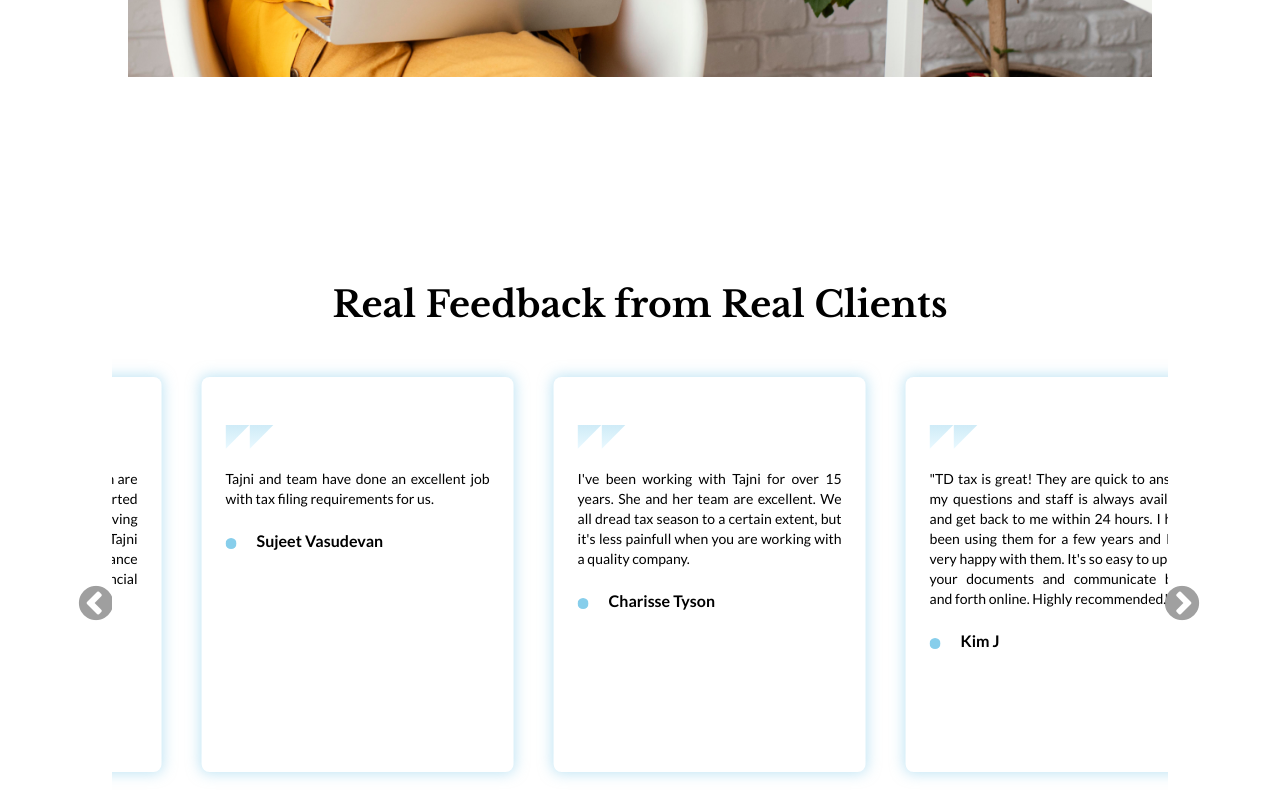
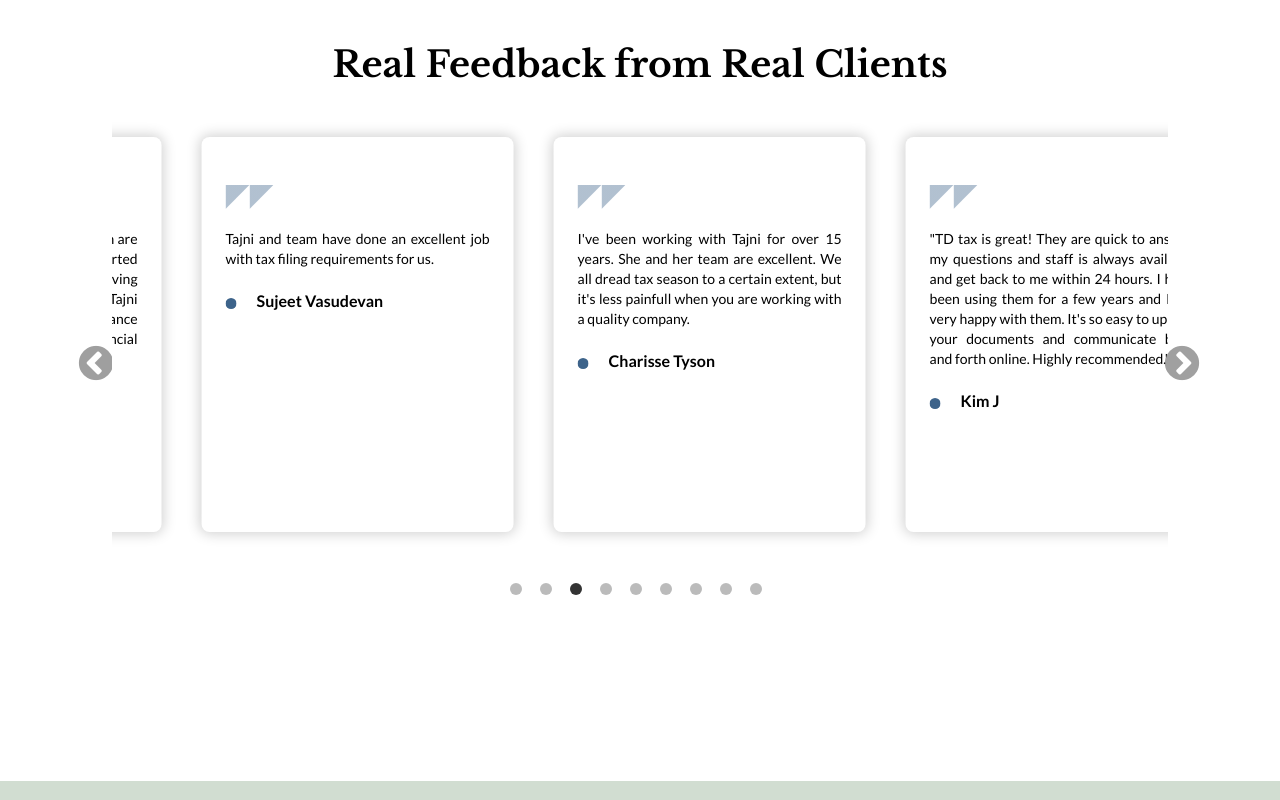
Before and after one commit to NikhilMourya/Boutique-Books, a React (Vite) app: page / in a window 1280 px wide. Shown: the part 3000-3800 px from the top of the page. Built offline with nearby package versions, Linux system fonts and the light colour scheme; a web font is replaced by a local one.

Commit message:
UI Update and bug fixed

```diff
--- a/src/components/Homepage/LadyScroll.jsx
+++ b/src/components/Homepage/LadyScroll.jsx
@@ -50,15 +50,15 @@ const LadyScroll = () => {
                 <div className=" mx-auto my-10 w-[80%]" ref={ladyRef}>
                     <div className="mx-auto relative" >
                         <div className="center relative z-0">
-                            <img className="w-full md:h-full h-screen object-cover" src={ladyWithLaptop} />
-                            <div className="black-overlay" ref={ladyRefOverlay}>
+                            <img className="w-full h-screen object-cover" src={ladyWithLaptop} />
+                            <div className="black-overlay flex justify-center items-center " ref={ladyRefOverlay}>
                                 <div className="lg:px-48 md:px-36 lg:p-32 md:p-28 h-screen w-full flex items-center" ref={ladyRefOverlayContent}>
                                     <div className="mx-auto text-white max-md:p-10">
                                         <h1 className="mt-10 mb-1 md:text-4xl  sm:text-3xl 2xl font-primary">Effortless Financial Management Services</h1>
-                                        <div className="center mx-auto mb-3">
+                                        <div className="center mx-auto mb-10">
                                             <div id='underline-divider' className="w-1/5 h-1 rounded-full bg-white"></div>
                                         </div>
-                                        <p className="md:text-2xl font-medium">For solo practitioners, startups, and professional service businesses.</p>
+                                        <p className="md:text-xl"><strong>For solo practitioners, startups, and professional service businesses.</strong></p>
                                         <p className=" md:text-xl"> With a blend of AI precision and dedicated support from our expert team, we deliver a high-touch, personalized experience so you can stay focused on growing your business.
                                         </p>
 
--- a/src/components/shared/FeedbackCard.jsx
+++ b/src/components/shared/FeedbackCard.jsx
@@ -25,8 +25,8 @@ const FeedbackCard = ({ feedback, fbTitle, fbSubTitle }) => {
                   y2="24"
                   gradientUnits="userSpaceOnUse"
                 >
-                  <stop stopColor="#87CEEB" />
-                  <stop offset="1" stopColor="#CAF0FF" />
+                  <stop stopColor="#3d638a" />
+                  <stop offset="1" stopColor="#3d638a" />
                 </linearGradient>
               </defs>
             </svg>
@@ -51,8 +51,8 @@ const FeedbackCard = ({ feedback, fbTitle, fbSubTitle }) => {
                   y2="24"
                   gradientUnits="userSpaceOnUse"
                 >
-                  <stop stopColor="#87CEEB" />
-                  <stop offset="1" stopColor="#CAF0FF" />
+                  <stop stopColor="#3d638a" />
+                  <stop offset="1" stopColor="#3d638a" />
                 </linearGradient>
               </defs>
             </svg>
@@ -75,7 +75,7 @@ const FeedbackCard = ({ feedback, fbTitle, fbSubTitle }) => {
                 fill="none"
                 xmlns="http://www.w3.org/2000/svg"
               >
-                <circle cx="5.5" cy="5.5" r="5.5" fill="#87CEEB" />
+                <circle cx="5.5" cy="5.5" r="5.5" fill="#3d638a" />
               </svg>
             </div>
             <h1 className=" text-left">
--- a/src/page/HomePage.jsx
+++ b/src/page/HomePage.jsx
@@ -385,7 +385,7 @@ const HomePage = () => {
           </div>
         </div> */}
         <LadyScroll />
-        <section className="relative w-full lg:mt-80 my-20">
+        <section className="relative w-full my-20">
           <div className="absolute top-0 flex justify-between w-full">
             <div className="relative ">
               <div className="h-72 w-72 homepage-circle"></div>
--- a/src/page/OurMethods.jsx
+++ b/src/page/OurMethods.jsx
@@ -176,7 +176,7 @@ export default function OurMethods() {
                     className={`container w-3/4 mx-auto flex gap-10  justify-center text-white ${index % 2 == 0 ? 'flex-row' : 'flex-row-reverse'}`}
                   >
                     <div className='w-7/12 p-5 relative'>
-                      {/* <div className='absolute -right-14 bg-blue-400 h-1 w-12 top-52'></div> */}
+                      {/* <div className='absolute -right-14 bg-[#3d638a] h-1 w-12 top-52'></div> */}
                       <section
                         className="rounded-lg text-black bg-white "
                       >
@@ -238,7 +238,7 @@ export default function OurMethods() {
                     </section>
                   </div>
                   <div className="relative mx-4">
-                    <div className="w-1 h-full bg-blue-400"></div>
+                    <div className="w-1 h-full bg-[#3d638a]"></div>
                   </div>
 
                   <div className='w-7/12 p-5 center' >
@@ -253,14 +253,14 @@ export default function OurMethods() {
                   >
 
                     <div className="relative mx-2">
-                      <div className="w-1 h-full bg-blue-400"></div>
+                      <div className="w-1 h-full bg-[#3d638a]"></div>
                     </div>
 
 
                     <div className='w-full flex-grow p-2 relative'>
 
-                      <div className={`absolute  bg-blue-400 h-1 w-6 -left-4 top-32`}></div>
-                      {/* <div className='absolute -right-14 bg-blue-400 h-1 w-12 top-52'></div> */}
+                      <div className={`absolute  bg-[#3d638a] h-1 w-6 -left-4 top-32`}></div>
+                      {/* <div className='absolute -right-14 bg-[#3d638a] h-1 w-12 top-52'></div> */}
                       <section
                         className="rounded-lg text-black bg-white mb-5"
                       >
@@ -293,7 +293,7 @@ export default function OurMethods() {
                     </section>
                   </div>
                   <div className="relative mx-4">
-                    <div className="w-1 h-full bg-blue-400"></div>
+                    <div className="w-1 h-full bg-[#3d638a]"></div>
                   </div>
 
                   <div className='w-7/12 p-5 center' >
--- a/src/styles/index.css
+++ b/src/styles/index.css
@@ -63,7 +63,7 @@ h5 {
 }
 
 .feedback-card-shadow {
-  box-shadow: 0px 0px 12.7px 2px #87ceeb80;
+  box-shadow: 0px 0px 12.7px 2px #d1d1d1;
 }
 
 /* Customize the container of the dots */
```
